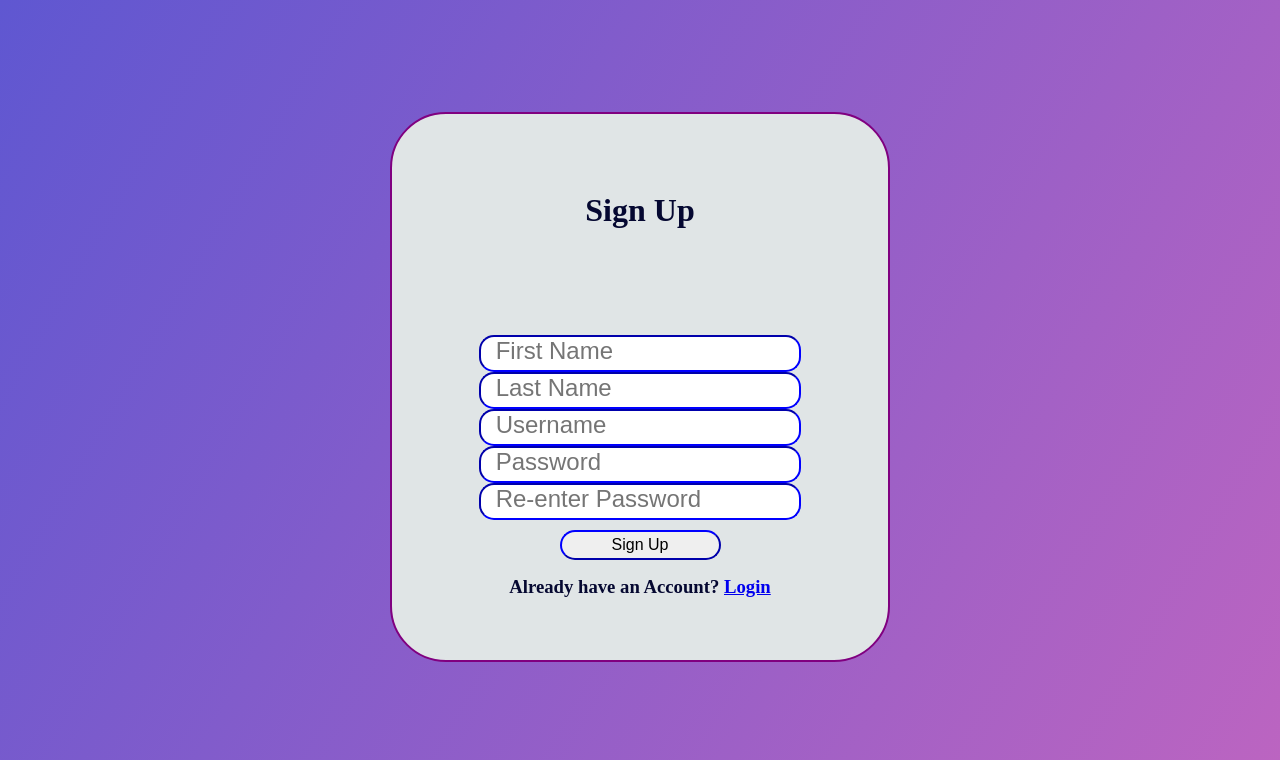
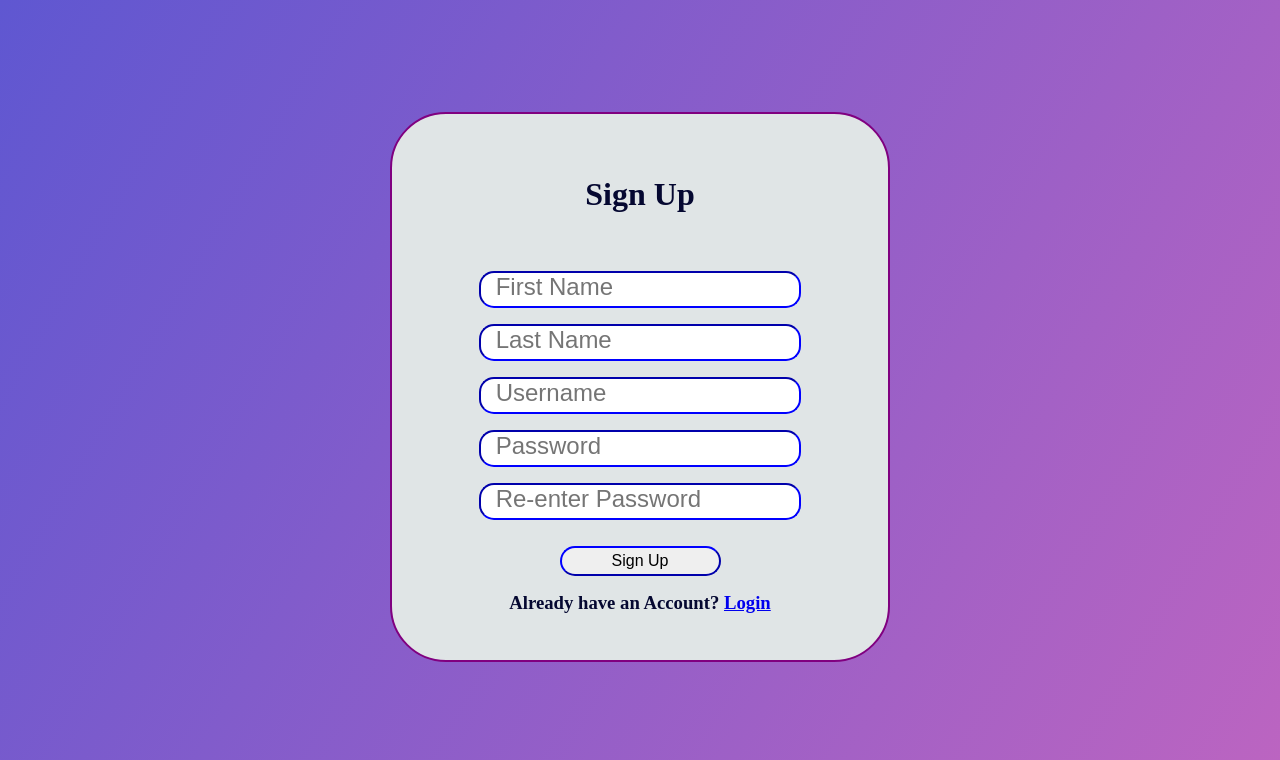
Before and after one commit to DillonNotDylan/COP4331-SmallProject, a PHP site: page /signUp.html in a window 1280 px wide. Shown: the top 760 px of the page. Run offline with PHP 8.4, Linux system fonts and the light colour scheme.

Commit message:
Adjusting spacing of inputs

```diff
--- a/css/signUp.css
+++ b/css/signUp.css
@@ -27,6 +27,7 @@ body
 {
 	padding-top: 1rem;
 	text-align: center;
+	margin-bottom: -1rem;
 }
 
 .signUpForm
@@ -42,6 +43,7 @@ input[type="text"]
 	display: inline;
 	float: right;
 	padding-left: 0.5rem;
+	margin-bottom: 1rem;
 }
 
 input[type="password"]
@@ -49,6 +51,7 @@ input[type="password"]
 	display: inline;
 	float: right;
 	padding-left: 0.5rem;
+	margin-bottom: 1rem;
 }
 
 #user, #pass, #repass, #first, #last
```
